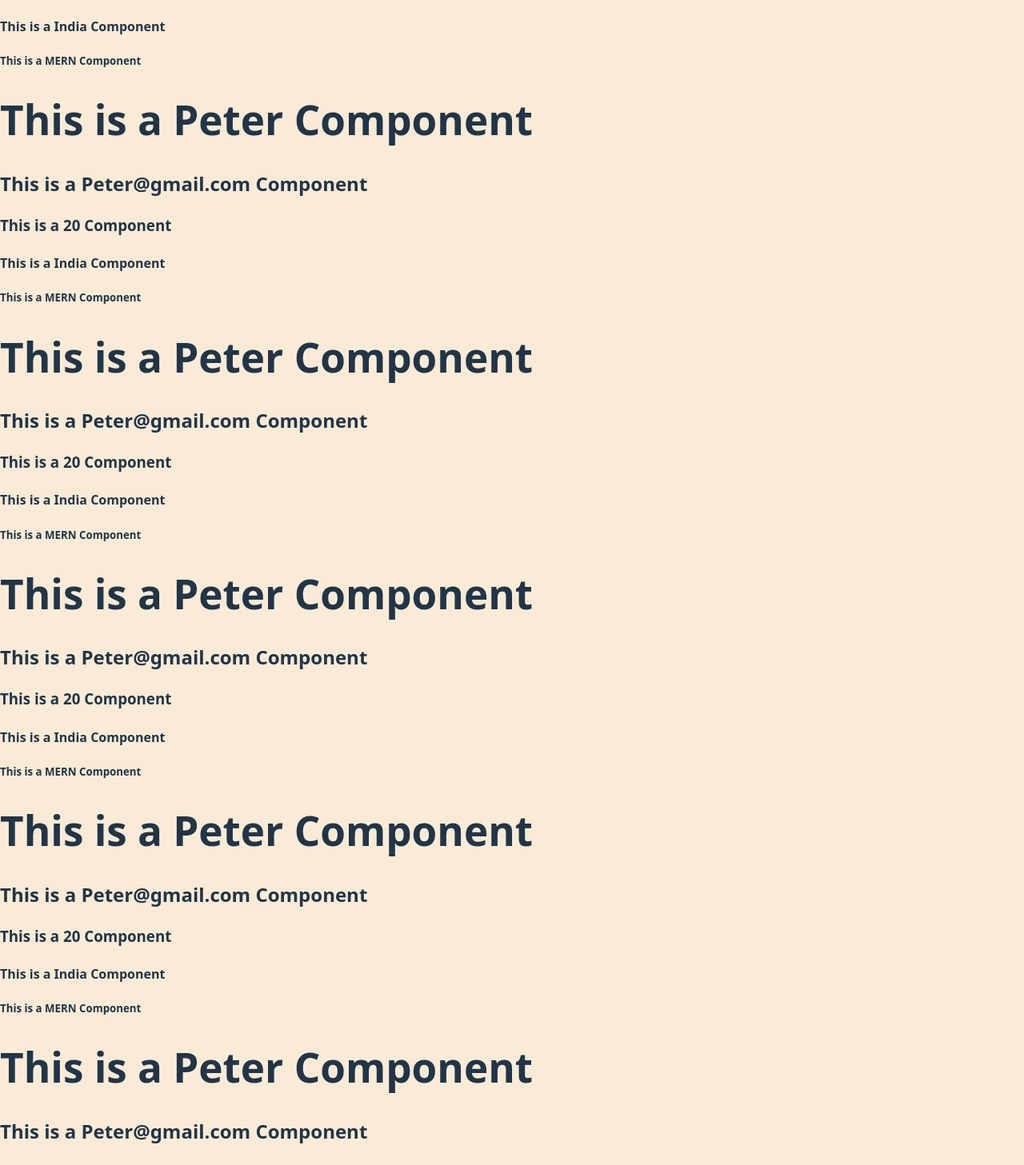
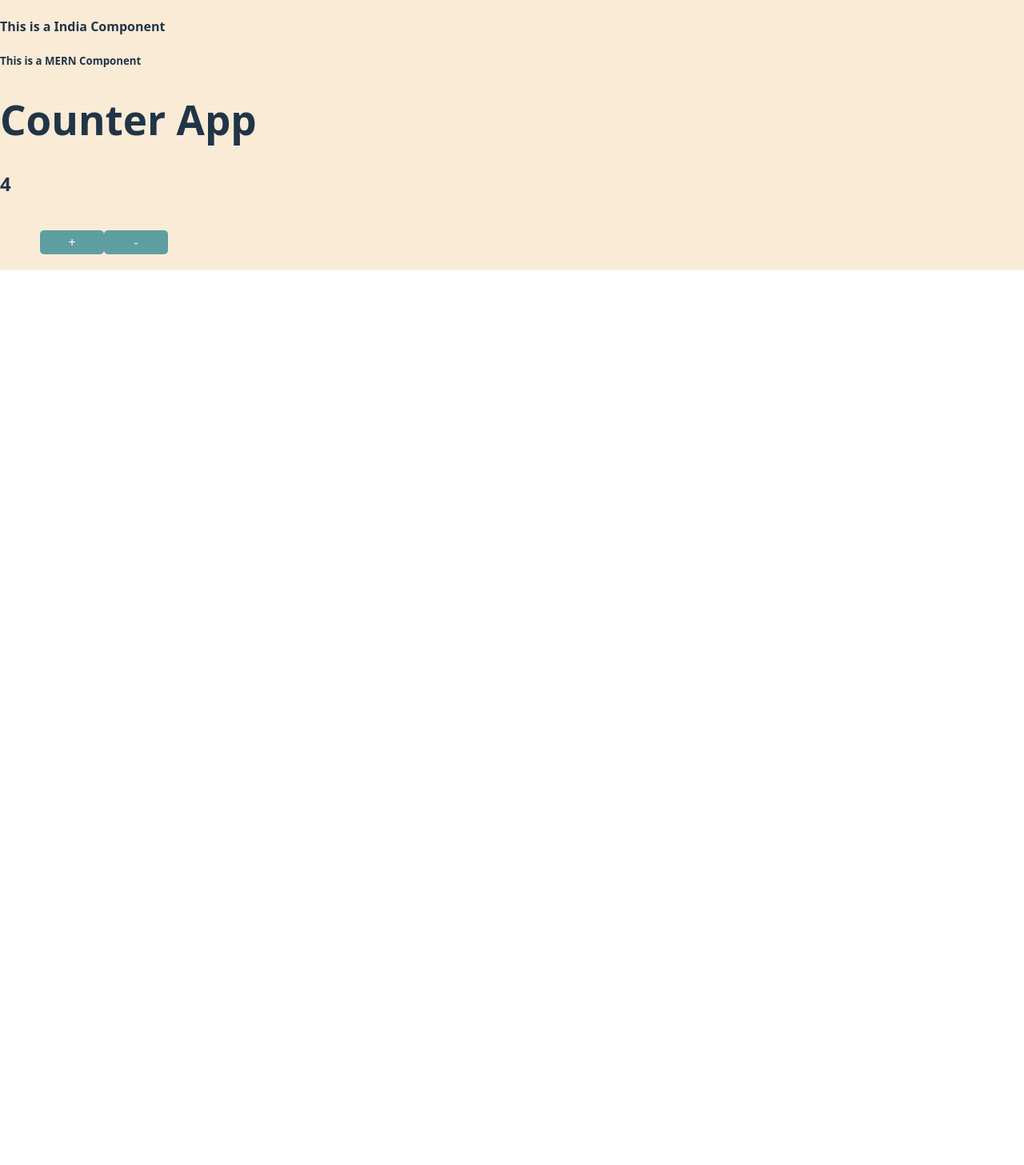
Before and after one commit to justt277/ReactJs, a React (Vite) app in the folder ReactPro/: page / in a window 1280 px wide. Shown: the part 744-2201 px from the top of the page at 80% size. After the commit the page ends 1082 px from the top, so only its background shows below. Built offline with nearby package versions, Linux system fonts and the light colour scheme.

Commit message:
my fifth commit

```diff
--- a/ReactPro/src/App.jsx
+++ b/ReactPro/src/App.jsx
@@ -1,6 +1,7 @@
 import React from 'react'
 import Greetings from './greetings'
 import  './assets/form.css'
+import Question5 from './Question5'
 import Comp from './Question1'
 import Form from './assets/form'
 const App = () => {
@@ -8,11 +9,7 @@ const App = () => {
     <div>
       <Form/>
       <Comp student_name="Peter" email="Peter@gmail.com" age="20" address="India" course="MERN"/>
-      <Comp student_name="Peter" email="Peter@gmail.com" age="20" address="India" course="MERN"/>
-      <Comp student_name="Peter" email="Peter@gmail.com" age="20" address="India" course="MERN"/>
-      <Comp student_name="Peter" email="Peter@gmail.com" age="20" address="India" course="MERN"/>
-      <Comp student_name="Peter" email="Peter@gmail.com" age="20" address="India" course="MERN"/>
-      <Comp student_name="Peter" email="Peter@gmail.com" age="20" address="India" course="MERN"/>
+      <Question5/>
 
     </div>
   )
--- /dev/null
+++ b/ReactPro/src/Question5.jsx
@@ -0,0 +1,13 @@
+import React, {useState} from "react";
+
+export default function Question5() {
+    const [count, setCount] = useState(4);
+    return (
+        <div>
+            <h1>Counter App</h1>
+            <h2>{count}</h2>
+            <button onClick={() => setCount(count + 1)}>+</button>
+            <button onClick={() => setCount(count - 1)}>-</button>
+        </div>
+    )
+}
```
